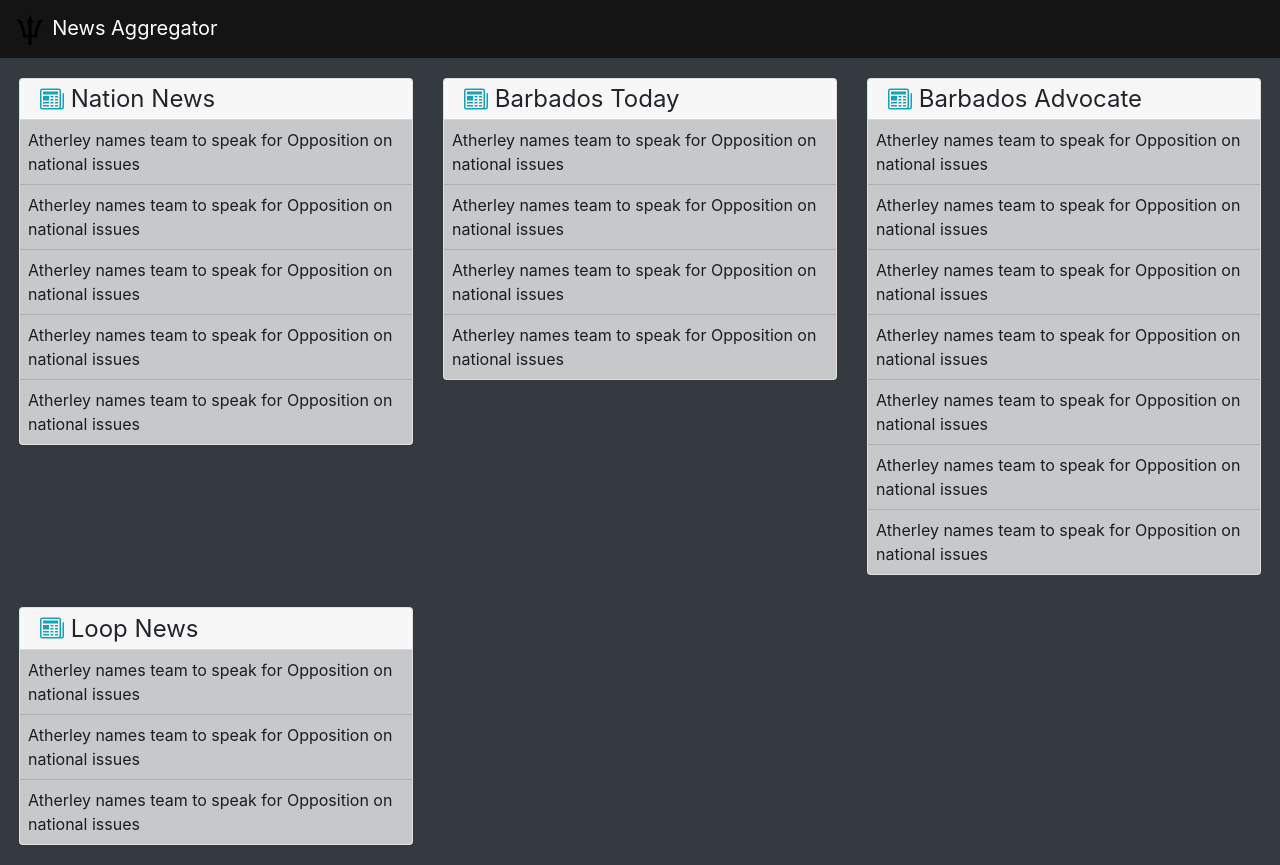
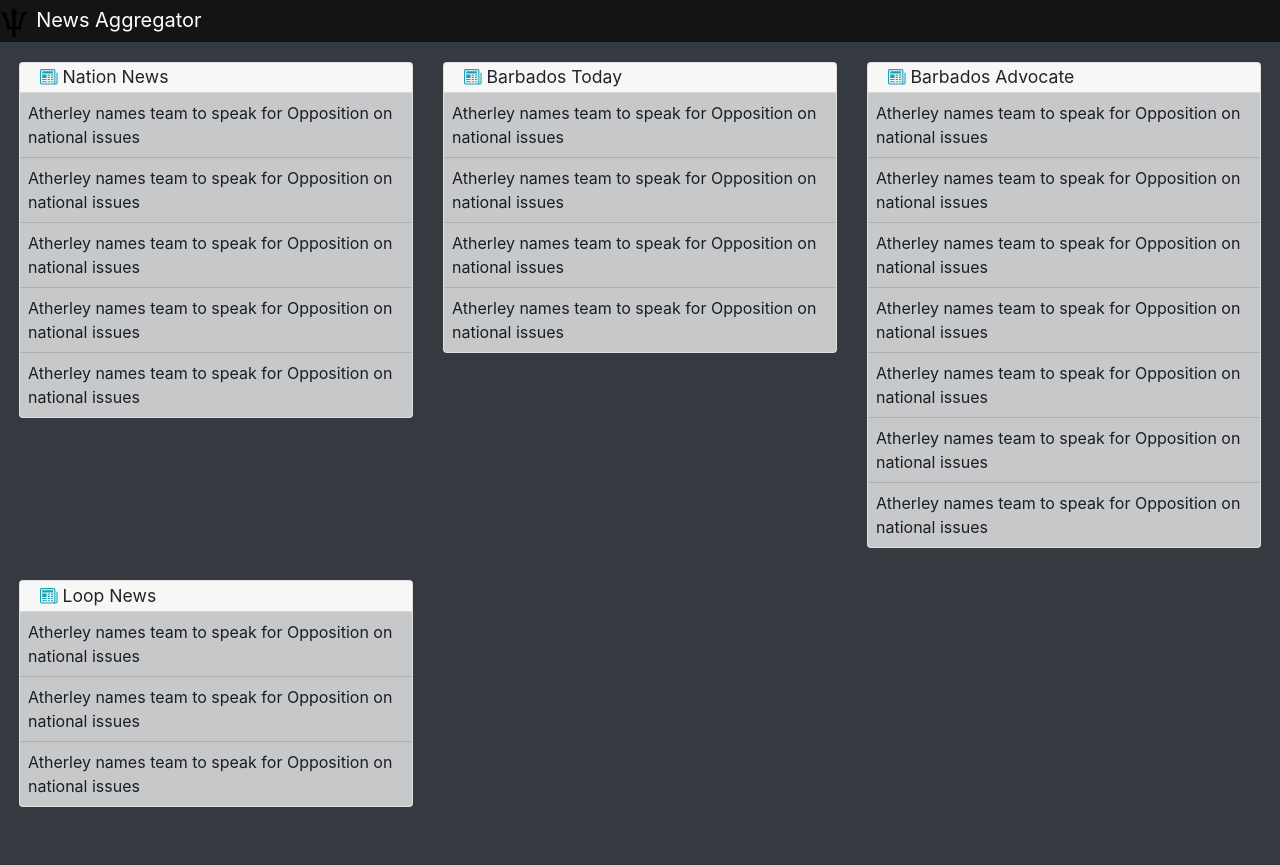
Before and after one commit to wingraptor/bajannewsaggregator, a Vue app: page / in a window 1280 px wide. After the commit the page ends 827 px from the top, so only its background shows below. Built offline with nearby package versions, Linux system fonts and the light colour scheme; data requests are answered from the project's data file.

Commit message:
Change sizing of nav bar and list title

```diff
--- a/src/components/ArticleList.vue
+++ b/src/components/ArticleList.vue
@@ -9,6 +9,7 @@
 				:key="newsSite"
 			>
 				<b-card no-body>
+					<!-- https://stackoverflow.com/questions/45834730/how-to-place-an-icon-next-to-tab-title-bootstrap-vue -->
 					<template v-slot:header>
 						<b-icon-newspaper variant="info"></b-icon-newspaper>
 						{{ newsSite }}
@@ -52,6 +53,6 @@
 .card-header {
 	padding-top: 0.1em;
 	padding-bottom: 0.1em;
-	font-size: 1.5em;
+	font-size: 1.1em;
 }
 </style>
--- a/src/components/NavBar.vue
+++ b/src/components/NavBar.vue
@@ -25,5 +25,6 @@
 
 nav{
 	background-color: #141414;
+	padding:0;
 }
 </style>
```
